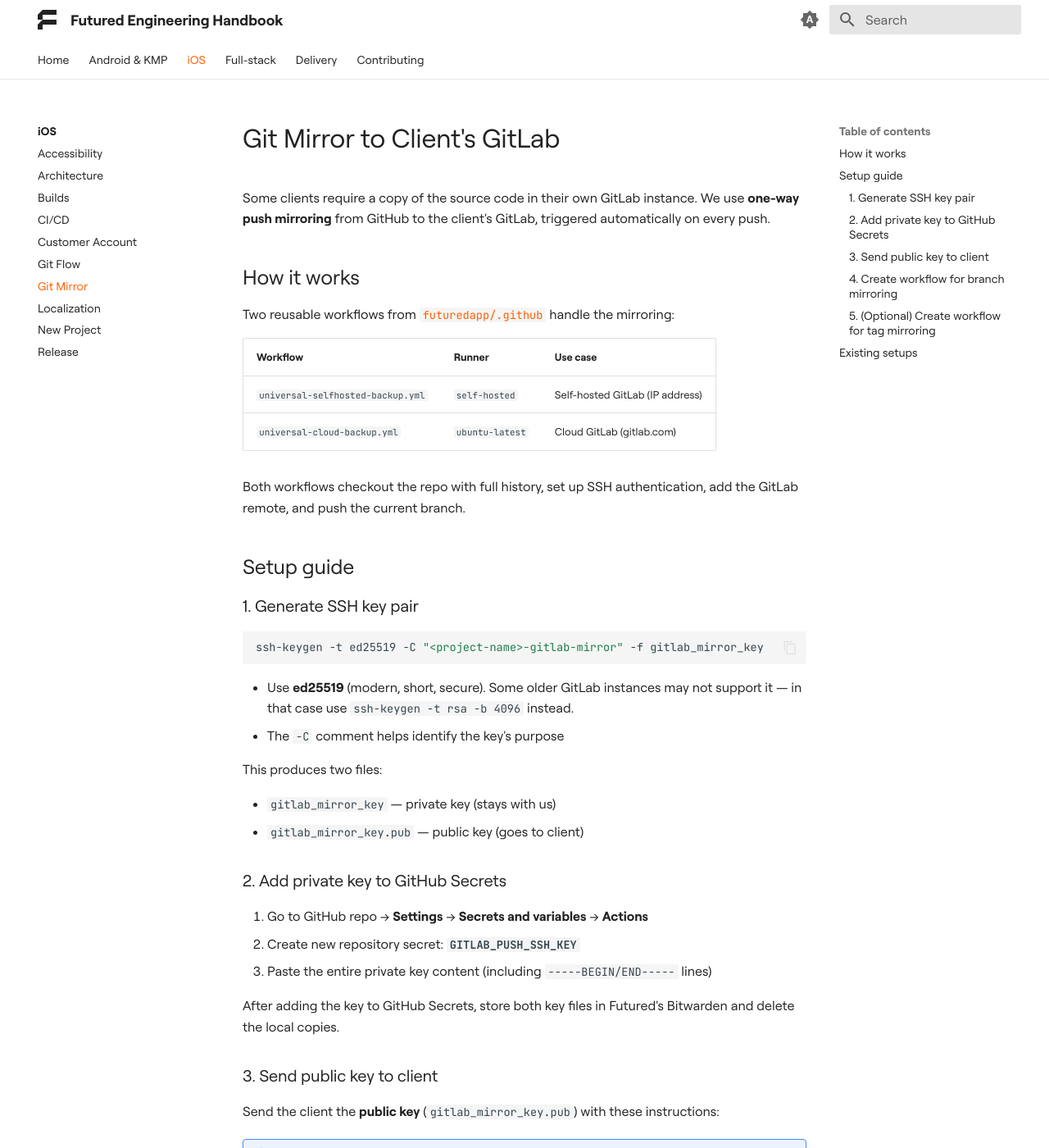
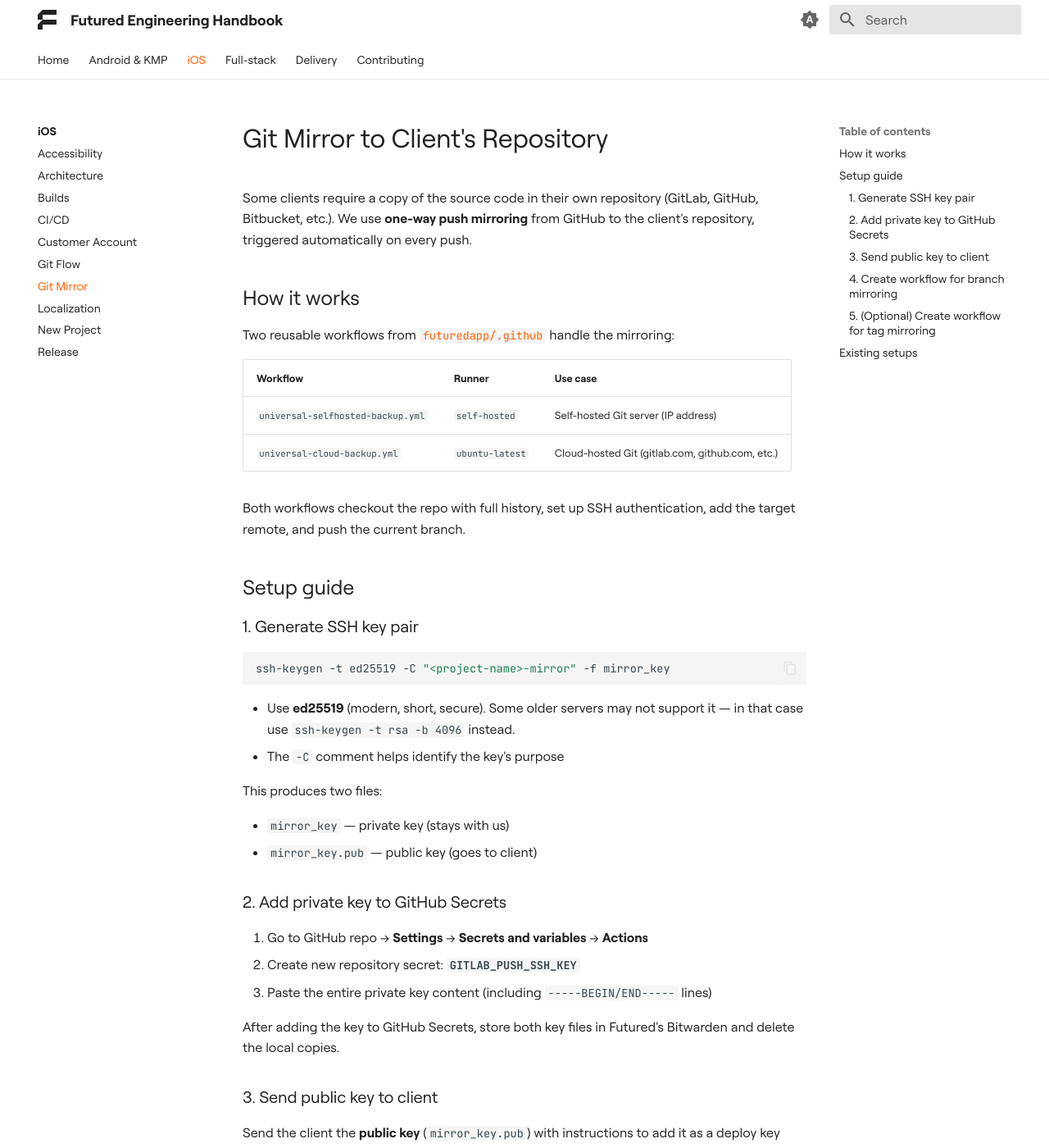
Before and after one commit to futuredapp/Engineering-Handbook, an MkDocs documentation site: the page built from docs/teams/ios/ios_git_mirror.md, in a window 1280 px wide and 1400 px high. Shown: the whole window at 82% size. Built offline with MkDocs 1.6.1 and Material for MkDocs 9.7.7, drawn with Linux system fonts in a browser that asks for light colours; some of the changed text lies outside the part shown.

Commit message:
Make git mirror docs platform-agnostic

````diff
--- a/docs/teams/ios/ios_git_mirror.md
+++ b/docs/teams/ios/ios_git_mirror.md
@@ -1,6 +1,6 @@
-# Git Mirror to Client's GitLab
+# Git Mirror to Client's Repository
 
-Some clients require a copy of the source code in their own GitLab instance. We use **one-way push mirroring** from GitHub to the client's GitLab, triggered automatically on every push.
+Some clients require a copy of the source code in their own repository (GitLab, GitHub, Bitbucket, etc.). We use **one-way push mirroring** from GitHub to the client's repository, triggered automatically on every push.
 
 ## How it works
 
@@ -8,26 +8,26 @@
 
 | Workflow | Runner | Use case |
 |----------|--------|----------|
-| `universal-selfhosted-backup.yml` | `self-hosted` | Self-hosted GitLab (IP address) |
-| `universal-cloud-backup.yml` | `ubuntu-latest` | Cloud GitLab (gitlab.com) |
+| `universal-selfhosted-backup.yml` | `self-hosted` | Self-hosted Git server (IP address) |
+| `universal-cloud-backup.yml` | `ubuntu-latest` | Cloud-hosted Git (gitlab.com, github.com, etc.) |
 
-Both workflows checkout the repo with full history, set up SSH authentication, add the GitLab remote, and push the current branch.
+Both workflows checkout the repo with full history, set up SSH authentication, add the target remote, and push the current branch.
 
 ## Setup guide
 
 ### 1. Generate SSH key pair
 
 ```bash
-ssh-keygen -t ed25519 -C "<project-name>-gitlab-mirror" -f gitlab_mirror_key
+ssh-keygen -t ed25519 -C "<project-name>-mirror" -f mirror_key
 ```
 
-- Use **ed25519** (modern, short, secure). Some older GitLab instances may not support it — in that case use `ssh-keygen -t rsa -b 4096` instead.
+- Use **ed25519** (modern, short, secure). Some older servers may not support it — in that case use `ssh-keygen -t rsa -b 4096` instead.
 - The `-C` comment helps identify the key's purpose
 
 This produces two files:
 
-- `gitlab_mirror_key` — private key (stays with us)
-- `gitlab_mirror_key.pub` — public key (goes to client)
+- `mirror_key` — private key (stays with us)
+- `mirror_key.pub` — public key (goes to client)
 
 ### 2. Add private key to GitHub Secrets
 
@@ -39,21 +39,28 @@
 
 ### 3. Send public key to client
 
-Send the client the **public key** (`gitlab_mirror_key.pub`) with these instructions:
+Send the client the **public key** (`mirror_key.pub`) with instructions to add it as a deploy key with write access. The exact steps depend on the platform:
 
-!!! note "Instructions for the client"
+!!! note "Example: GitLab"
 
     1. Create an empty repository on your GitLab for the mirror (e.g. `group/project-name.git`)
     2. Go to the repository → **Settings** → **Repository** → **Deploy Keys**
     3. Add the provided public key with **write access** enabled
     4. Send us back the SSH clone URL of the repository (e.g. `git@gitlab.example.com:group/project-name.git`)
 
+!!! note "Example: GitHub"
+
+    1. Create an empty repository
+    2. Go to the repository → **Settings** → **Deploy keys** → **Add deploy key**
+    3. Add the provided public key with **Allow write access** checked
+    4. Send us back the SSH clone URL (e.g. `git@github.com:org/project-name.git`)
+
 ### 4. Create workflow for branch mirroring
 
-Create `.github/workflows/push_to_gitlab.yml`:
+Create `.github/workflows/push_to_mirror.yml`:
 
 ```yaml
-name: Push to GitLab
+name: Push to Mirror
 
 on:
   push:
@@ -62,30 +69,32 @@
       - release
 
 jobs:
-  push_to_gitlab:
+  push_to_mirror:
     uses: futuredapp/.github/.github/workflows/universal-selfhosted-backup.yml@main
     with:
-      host: <GITLAB_HOST>  # IP or domain of client's GitLab
-      remote: git@<GITLAB_HOST>:group/project-name.git
+      host: <HOST>  # IP or domain of client's Git server
+      remote: git@<HOST>:group/project-name.git
     secrets:
-      SSH_PRIVATE_KEY: ${{ secrets.GITLAB_PUSH_SSH_KEY }}
+      SSH_PRIVATE_KEY: ${{ secrets.MIRROR_PUSH_SSH_KEY }}
 ```
 
-Replace `<GITLAB_HOST>` with the client's GitLab IP or domain.
+Replace `<HOST>` with the client's server IP or domain.
 
 !!! tip
-    Use `universal-cloud-backup.yml` instead of `universal-selfhosted-backup.yml` if the client uses cloud GitLab (gitlab.com).
+    Use `universal-cloud-backup.yml` instead of `universal-selfhosted-backup.yml` if the client uses a cloud-hosted service (gitlab.com, github.com, etc.).
 
 ### 5. (Optional) Create workflow for tag mirroring
 
-If the client also needs release tags, create `.github/workflows/push_tag_to_gitlab.yml`.
+If the client also needs release tags, create a separate workflow for tag mirroring.
 
 Note: unlike branch mirroring, tag mirroring uses an inline workflow (not a reusable one) because it includes conditional logic to only push tags that exist on release branches. See [broker-coach-ios tag workflow](https://github.com/futuredapp/broker-coach-ios/blob/develop/.github/workflows/push_tag_to_gitlab.yml) for a working example.
 
 ## Existing setups
 
-| Project | GitLab type | Branches mirrored |
-|---------|-------------|-------------------|
-| [broker-coach-ios](https://github.com/futuredapp/broker-coach-ios/tree/develop/.github/workflows) | Self-hosted (`194.228.235.202`) | `develop`, `release`, `release-sk` + tags |
-| [broker-coach-api](https://github.com/futuredapp/broker-coach-api/tree/develop/.github/workflows) | Self-hosted (`194.228.235.202`) | Same setup |
-| [alive-app-ios](https://github.com/futuredapp/alive-app-ios/tree/develop/.github/workflows) | Cloud (`gitlab.com`) | `develop` + releases |
+| Project | Mirror target | Branches mirrored |
+|---------|---------------|-------------------|
+| [broker-coach-ios](https://github.com/futuredapp/broker-coach-ios/tree/develop/.github/workflows) | Self-hosted GitLab (`194.228.235.202`) | `develop`, `release`, `release-sk` + tags |
+| [broker-coach-api](https://github.com/futuredapp/broker-coach-api/tree/develop/.github/workflows) | Self-hosted GitLab (`194.228.235.202`) | Same setup |
+| [alive-app-ios](https://github.com/futuredapp/alive-app-ios/tree/develop/.github/workflows) | Cloud GitLab (`gitlab.com`) | `develop` + releases |
+
+For a full list of projects using the mirror workflow, see [this GitHub search](https://github.com/search?q=org%3Afuturedapp%20universal-selfhosted-backup&type=code).
````
Also changed, not shown: docs/teams/ios/index.md (+1 -1 lines).
